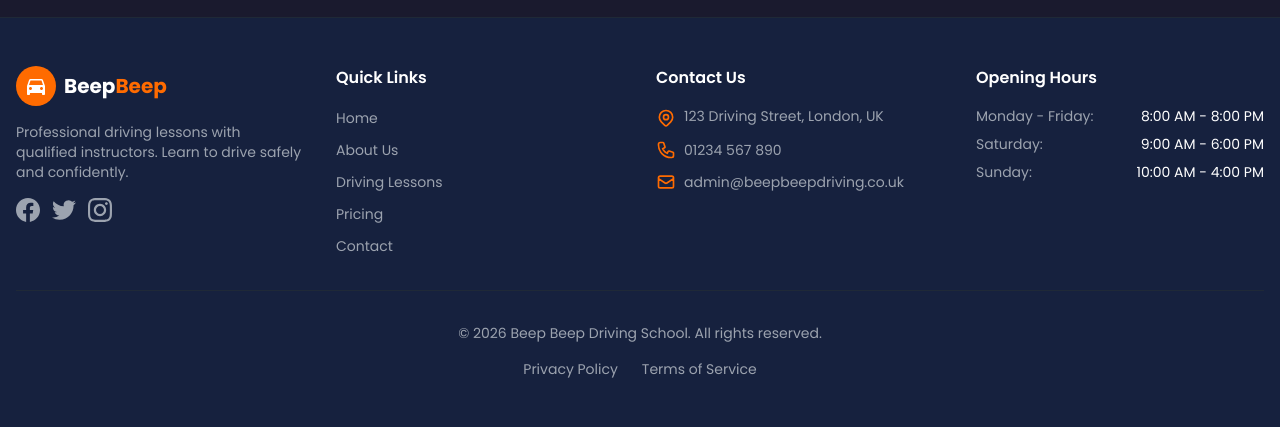
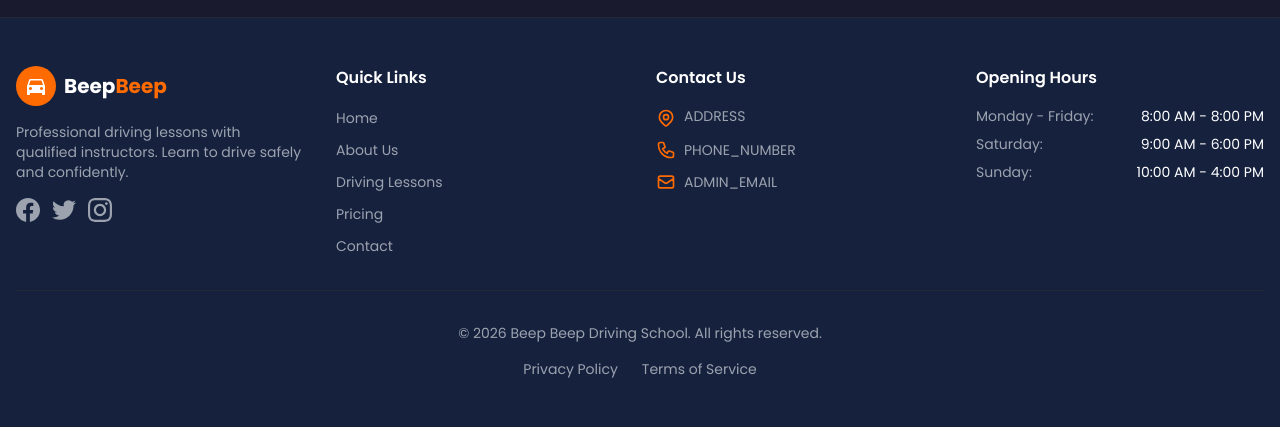
Before and after one commit to uxlabspk/beepbeep, a PHP site: page /beepbeep/ in a window 1280 px wide. Shown: the part 2643-3070 px from the top of the page. Run offline with PHP 8.4, Linux system fonts and the light colour scheme; some libraries are stand-ins or nearby versions.

Commit message:
Revert "fix(config): update database password and hardcode contact info in footer"
This reverts commit 3b913611af659e3b667bc4ea5f40a5680e8bc752.

```diff
--- a/includes/footer.php
+++ b/includes/footer.php
@@ -49,19 +49,19 @@
                                 <path stroke-linecap="round" stroke-linejoin="round" stroke-width="2" d="M17.657 16.657L13.414 20.9a1.998 1.998 0 01-2.827 0l-4.244-4.243a8 8 0 1111.314 0z"/>
                                 <path stroke-linecap="round" stroke-linejoin="round" stroke-width="2" d="M15 11a3 3 0 11-6 0 3 3 0 016 0z"/>
                             </svg>
-                            <span>123 Driving Street, London, UK</span>
+                            <span><?php echo ADDRESS; ?></span>
                         </li>
                         <li class="flex items-center gap-2">
                             <svg class="w-5 h-5 text-brand flex-shrink-0" fill="none" stroke="currentColor" viewBox="0 0 24 24">
                                 <path stroke-linecap="round" stroke-linejoin="round" stroke-width="2" d="M3 5a2 2 0 012-2h3.28a1 1 0 01.948.684l1.498 4.493a1 1 0 01-.502 1.21l-2.257 1.13a11.042 11.042 0 005.516 5.516l1.13-2.257a1 1 0 011.21-.502l4.493 1.498a1 1 0 01.684.949V19a2 2 0 01-2 2h-1C9.716 21 3 14.284 3 6V5z"/>
                             </svg>
-                            <a href="tel:01234567890" class="hover:text-brand transition-colors">01234 567 890</a>
+                            <a href="tel:<?php echo str_replace(' ', '', PHONE_NUMBER); ?>" class="hover:text-brand transition-colors"><?php echo PHONE_NUMBER; ?></a>
                         </li>
                         <li class="flex items-center gap-2">
                             <svg class="w-5 h-5 text-brand flex-shrink-0" fill="none" stroke="currentColor" viewBox="0 0 24 24">
                                 <path stroke-linecap="round" stroke-linejoin="round" stroke-width="2" d="M3 8l7.89 5.26a2 2 0 002.22 0L21 8M5 19h14a2 2 0 002-2V7a2 2 0 00-2-2H5a2 2 0 00-2 2v10a2 2 0 002 2z"/>
                             </svg>
-                            <a href="mailto:admin@beepbeepdriving.co.uk" class="hover:text-brand transition-colors">admin@beepbeepdriving.co.uk</a>
+                            <a href="mailto:<?php echo ADMIN_EMAIL; ?>" class="hover:text-brand transition-colors"><?php echo ADMIN_EMAIL; ?></a>
                         </li>
                     </ul>
                 </div>
```
Also changed, not shown: config/database.php (+8 -1 lines).
